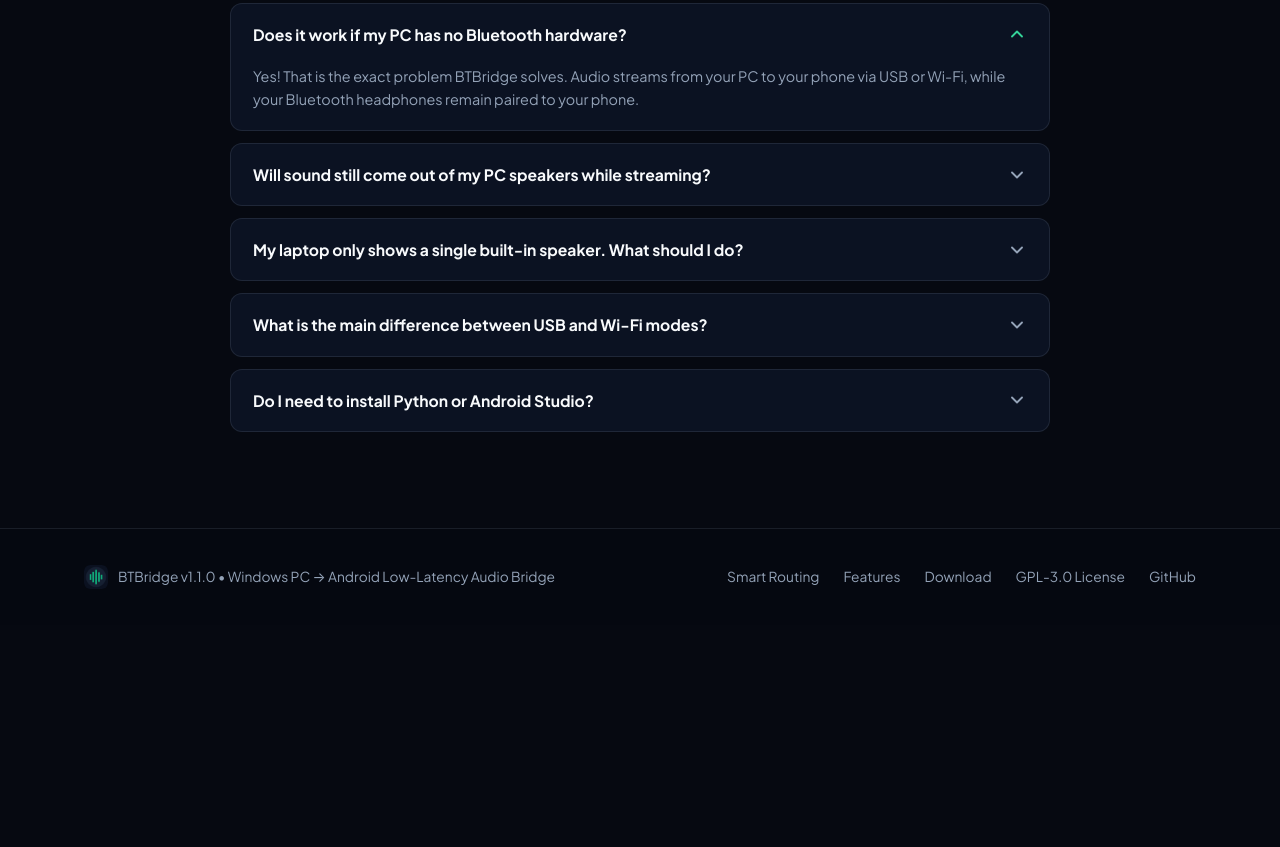
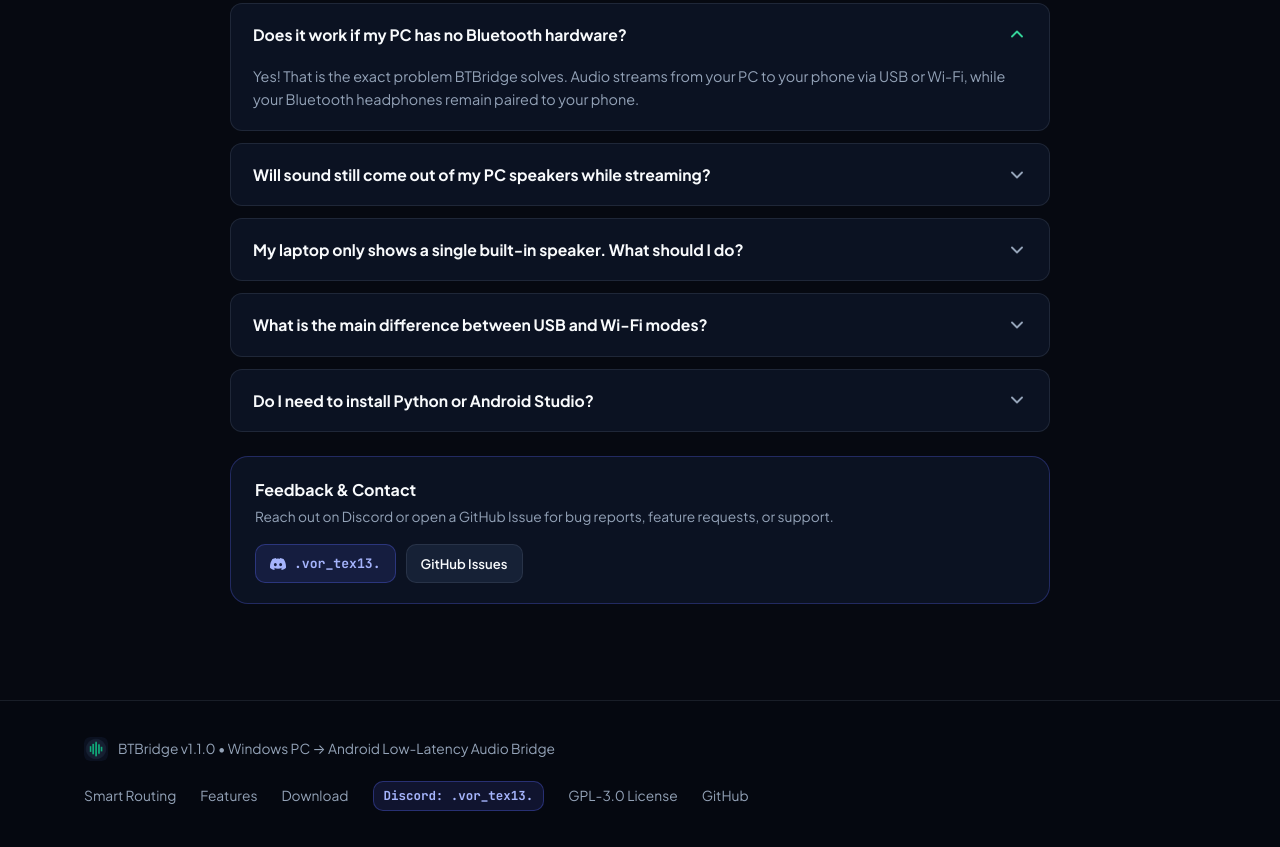
Before and after one commit to BtbBridge/btbridge, a plain HTML site: page website/index.html in a window 1280 px wide. Shown: the part 5288-6135 px from the top of the page. Before the commit the page ends 5913 px from the top, so only its background shows below. Drawn offline with Linux system fonts and the light colour scheme.

Commit message:
Add Discord contact (.vor_tex13.) to website and GitHub README

```diff
--- a/website/app.js
+++ b/website/app.js
@@ -165,6 +165,10 @@
             a4: "USB (ADB Reverse) modu 1536 kbps kayıpsız 48 kHz PCM kullanır ve <10 ms gecikme sunar. Yerel Wi-Fi modu ise kablo gerektirmez, bant genişliğini verimli kullanmak için 4:1 IMA-ADPCM sıkıştırma ve paket kaybını önleyen UDP FEC protokolü ile çalışır.",
             q5: "Python veya Android Studio kurmam gerekiyor mu?",
             a5: "Hayır. Windows kurulum sihirbazı (BTBridge_Setup.exe) gerekli tüm kütüphaneleri, ADB araçlarını ve Android APK'sını tek paket halinde sunar.",
+            contact_title: "Geri Bildirim & İletişim",
+            contact_desc: "Hata bildirimi, özellik önerisi veya destek için Discord üzerinden ya da GitHub Issues ile ulaşabilirsin.",
+            contact_issues: "GitHub Issues",
+            discord_copied_toast: "Discord kullanıcı adı kopyalandı: .vor_tex13.",
             footer_brand: "BTBridge v1.1.0 • Windows PC → Android Düşük Gecikmeli Ses Köprüsü",
             footer_license: "GPL-3.0 Lisans",
             setup_steps: {
@@ -349,6 +353,10 @@
             a4: "USB (ADB Reverse) streams uncompressed 48 kHz 1536 kbps PCM with <10 ms latency. Local Wi-Fi requires no cable and uses 4:1 IMA-ADPCM compression plus UDP FEC packet recovery.",
             q5: "Do I need to install Python or Android Studio?",
             a5: "No. BTBridge_Setup.exe bundles everything needed — including the desktop app, ADB tools, and BTBridge.apk.",
+            contact_title: "Feedback & Contact",
+            contact_desc: "Reach out on Discord or open a GitHub Issue for bug reports, feature requests, or support.",
+            contact_issues: "GitHub Issues",
+            discord_copied_toast: "Discord username copied: .vor_tex13.",
             footer_brand: "BTBridge v1.1.0 • Windows PC → Android Low-Latency Audio Bridge",
             footer_license: "GPL-3.0 License",
             setup_steps: {
@@ -481,6 +489,9 @@
         });
         document.querySelectorAll("[data-license-link]").forEach(function (link) {
             link.setAttribute("href", repoUrl + "/blob/main/LICENSE");
+        });
+        document.querySelectorAll("[data-issues-link]").forEach(function (link) {
+            link.setAttribute("href", repoUrl + "/issues");
         });
 
         document.querySelectorAll("[data-asset]").forEach(function (link) {
@@ -703,6 +714,24 @@
                 }
             });
         });
+
+        document.querySelectorAll("[data-copy-discord]").forEach(function (btn) {
+            btn.addEventListener("click", function () {
+                var handle = btn.getAttribute("data-copy-discord") || ".vor_tex13.";
+                function onCopied() {
+                    showToast(t("discord_copied_toast"));
+                }
+                if (navigator.clipboard && navigator.clipboard.writeText) {
+                    navigator.clipboard.writeText(handle).then(onCopied).catch(function () {
+                        fallbackCopy(handle);
+                        onCopied();
+                    });
+                } else {
+                    fallbackCopy(handle);
+                    onCopied();
+                }
+            });
+        });
     }
 
     function fallbackCopy(text) {
--- a/website/index.html
+++ b/website/index.html
@@ -791,6 +791,22 @@
                         </div>
                     </div>
                 </div>
+
+                <div class="contact-strip">
+                    <div class="contact-info">
+                        <h3 data-i18n="contact_title">Geri Bildirim &amp; İletişim</h3>
+                        <p data-i18n="contact_desc">Hata bildirimi, özellik önerisi veya destek için Discord üzerinden ya da GitHub Issues ile ulaşabilirsin.</p>
+                    </div>
+                    <div class="contact-actions">
+                        <button type="button" class="discord-pill" data-copy-discord=".vor_tex13." title="Discord nick kopyala">
+                            <svg class="icon-sm" width="16" height="16" viewBox="0 0 24 24" fill="currentColor" aria-hidden="true">
+                                <path d="M20.317 4.37a19.791 19.791 0 0 0-4.885-1.515.074.074 0 0 0-.079.037c-.21.375-.444.864-.608 1.25a18.27 18.27 0 0 0-5.487 0 12.64 12.64 0 0 0-.617-1.25.077.077 0 0 0-.079-.037A19.736 19.736 0 0 0 3.677 4.37a.07.07 0 0 0-.032.027C.533 9.046-.32 13.58.099 18.057a.082.082 0 0 0 .031.057 19.9 19.9 0 0 0 5.993 3.03.078.078 0 0 0 .084-.028c.462-.63.874-1.295 1.226-1.994.021-.041.001-.09-.041-.106a13.107 13.107 0 0 1-1.872-.892.077.077 0 0 1-.008-.128 10.2 10.2 0 0 0 .372-.292.074.074 0 0 1 .077-.01c3.928 1.793 8.18 1.793 12.062 0a.074.074 0 0 1 .078.01c.12.098.246.198.373.292a.077.077 0 0 1-.006.127 12.299 12.299 0 0 1-1.873.892.077.077 0 0 0-.041.107c.36.698.772 1.362 1.225 1.993a.076.076 0 0 0 .084.028 19.839 19.839 0 0 0 6.002-3.03.077.077 0 0 0 .032-.054c.5-5.177-.838-9.674-3.549-13.66a.061.061 0 0 0-.031-.028zM8.02 15.33c-1.183 0-2.157-1.085-2.157-2.419 0-1.333.956-2.419 2.157-2.419 1.21 0 2.176 1.096 2.157 2.42 0 1.333-.956 2.418-2.157 2.418zm7.975 0c-1.183 0-2.157-1.085-2.157-2.419 0-1.333.955-2.419 2.157-2.419 1.21 0 2.176 1.096 2.157 2.42 0 1.333-.946 2.418-2.157 2.418z"/>
+                            </svg>
+                            <span>.vor_tex13.</span>
+                        </button>
+                        <a href="https://github.com/BtbBridge/btbridge/issues" target="_blank" rel="noopener noreferrer" class="contact-issues-btn" data-issues-link data-i18n="contact_issues">GitHub Issues</a>
+                    </div>
+                </div>
             </div>
         </section>
     </main>
@@ -806,6 +822,7 @@
                 <a href="#ses-yonlendirme" data-i18n="nav_routing">Akıllı Yönlendirme</a>
                 <a href="#ozellikler" data-i18n="nav_features">Özellikler</a>
                 <a href="#indir" data-i18n="nav_download">İndir</a>
+                <button type="button" class="discord-pill" data-copy-discord=".vor_tex13." style="padding: 4px 10px; font-size: 0.78rem;">Discord: .vor_tex13.</button>
                 <a href="https://github.com/BtbBridge/btbridge/blob/main/LICENSE" target="_blank" rel="noopener noreferrer" data-license-link data-i18n="footer_license">GPL-3.0 Lisans</a>
                 <a href="https://github.com/BtbBridge/btbridge" target="_blank" rel="noopener noreferrer" data-repo-link>GitHub</a>
             </div>
--- a/website/style.css
+++ b/website/style.css
@@ -1635,6 +1635,76 @@ main, header, footer {
     line-height: 1.65;
 }
 
+.contact-strip {
+    max-width: 820px;
+    margin: 24px auto 0;
+    padding: 20px 24px;
+    border-radius: var(--radius-lg);
+    background: var(--bg-card);
+    border: 1px solid rgba(88, 101, 242, 0.3);
+    display: flex;
+    align-items: center;
+    justify-content: space-between;
+    gap: 16px;
+    flex-wrap: wrap;
+}
+
+.contact-info h3 {
+    font-size: 1rem;
+    font-weight: 700;
+    color: var(--text-1);
+}
+
+.contact-info p {
+    margin-top: 4px;
+    font-size: 0.86rem;
+    color: var(--text-2);
+}
+
+.contact-actions {
+    display: flex;
+    align-items: center;
+    gap: 10px;
+    flex-wrap: wrap;
+}
+
+.discord-pill {
+    display: inline-flex;
+    align-items: center;
+    gap: 8px;
+    padding: 8px 14px;
+    border-radius: 10px;
+    font-family: var(--font-mono);
+    font-size: 0.82rem;
+    font-weight: 700;
+    color: #A5B4FC;
+    background: rgba(88, 101, 242, 0.14);
+    border: 1px solid rgba(88, 101, 242, 0.35);
+    transition: background 0.2s ease, border-color 0.2s ease, transform 0.15s ease;
+}
+
+.discord-pill:hover {
+    background: rgba(88, 101, 242, 0.24);
+    border-color: rgba(129, 140, 248, 0.65);
+    transform: translateY(-1px);
+}
+
+.contact-issues-btn {
+    padding: 8px 14px;
+    border-radius: 10px;
+    font-size: 0.82rem;
+    font-weight: 600;
+    color: var(--text-1);
+    background: var(--bg-panel);
+    border: 1px solid var(--border);
+    transition: border-color 0.2s ease, background 0.2s ease;
+}
+
+.contact-issues-btn:hover {
+    border-color: var(--border-strong);
+    background: #1E2D48;
+}
+
 /* ==========================================================================
    Footer & Toast
    ========================================================================== */
```
Also changed, not shown: 1 other file.
